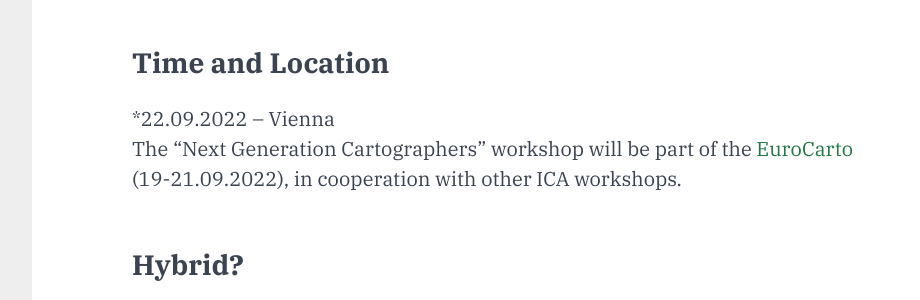
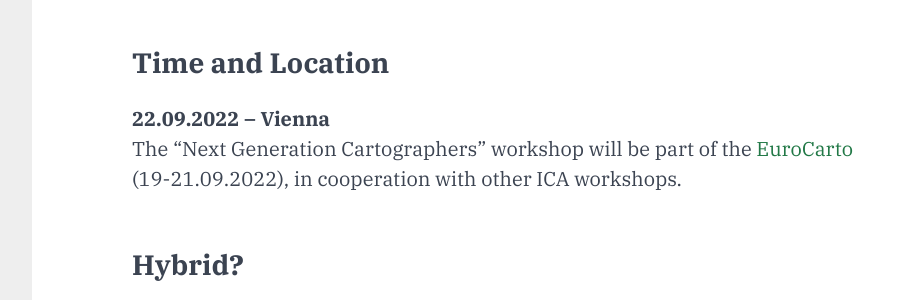
Before and after one commit to sebastian-meier/dgfk-kommission-forschung, a Jekyll site: the page built from en/events/eurocarto2022.md, in a window 1280 px wide and 900 px high, scrolled down 1306 px. Shown: the part 155-455 px from the top of the window, without its empty margins (288-1208 px from the left). Built offline with Jekyll 4.4.1, drawn with Linux system fonts in a browser that asks for light colours.

Commit message:
date fix

```diff
--- a/en/events/eurocarto2022.md
+++ b/en/events/eurocarto2022.md
@@ -25,7 +25,7 @@ We also strongly encourage everyone to also submit to the [EuroCarto Call](https
 Besides the presentations and discussions by young scientists, we want to try something new this year. We want to discuss potential career paths for cartographers. There are a lot of opportunities out there for cartographers (industry, non-profit, academia, ...). And a career path does not always need to be straight. Sebastian Meier will start with an input on cartographic working fields (as a non-cartographer) and then open the discussion. Anybody else who also wants to share similar insights is highly welcome, to also present something in this part of the workshop.
 
 ### Time and Location
-*22.09.2022 – Vienna<br />
+<strong>22.09.2022 – Vienna</strong><br />
 The "Next Generation Cartographers" workshop will be part of the [EuroCarto](https://eurocarto2022.org/) (19-21.09.2022), in cooperation with other ICA workshops.
 
 ### Hybrid?
```
